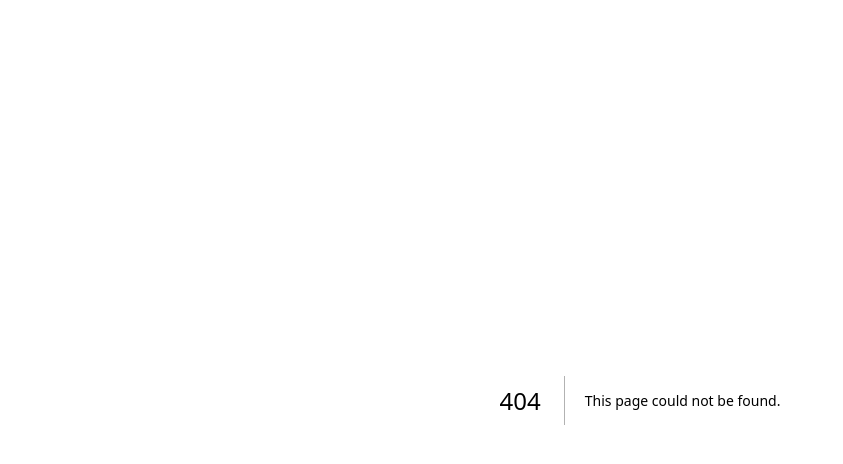
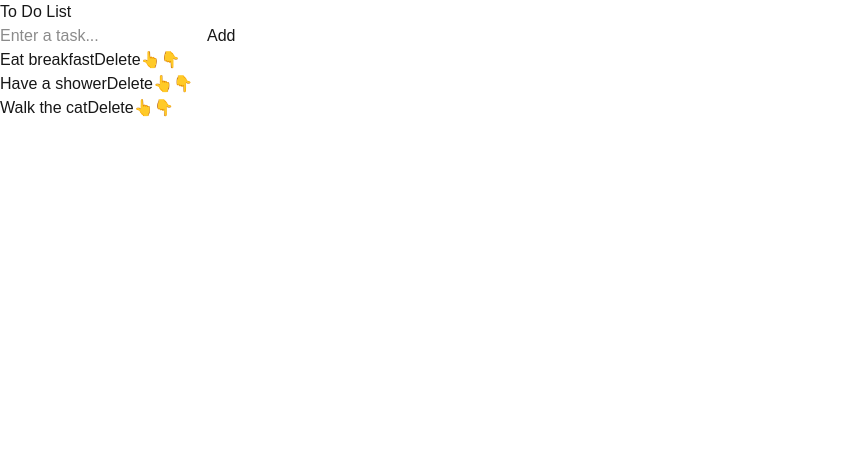
Before and after one commit to tolumorohunfola/to-do-app-from-nextjs-boilerplate, a Next.js app: page /ToDoList in a window 1280 px wide. Before the commit this address had no page. Shown: the top 464 px of the page, without its empty margins (0-843 px from the left). Built offline with nearby package versions, Linux system fonts and the light colour scheme.

Commit message:
Got the HTML sorted, and the javascript for the adding and delete buttons, but need to sort out the adding refreshing the setter input to nothing.

```diff
--- /dev/null
+++ b/app/ToDoList/ToDoList.jsx
@@ -0,0 +1,33 @@
+import React, { useState } from 'react'
+
+function ToDoList(){
+    const [tasks, setTasks] = useState([]);
+    const [newTask, setNewTask] = useState("");
+
+    function handleInputChange(event) {
+
+    }
+
+    function addTask() {
+
+    }
+
+    function deleteTask(index) {
+
+    }
+
+    function moveTaskUp(index) {
+
+    }
+
+    return(
+        <div className="to-do-list">
+            <h1>To-Do-List</h1>
+            <div>
+                <input
+                    type="text"
+                    placeholder>
+            </div>
+        </div>
+    );
+}
--- /dev/null
+++ b/app/ToDoList/page.tsx
@@ -0,0 +1,74 @@
+'use client';
+import React, { useState } from 'react'
+
+
+
+export default function Page() {
+    const [tasks, setTasks] = useState(["Eat breakfast", "Have a shower", "Walk the cat"]);
+    const [newTask, setNewTask] = useState("");
+    // This function allows the user to see the text as they are typing.
+    function handleInputChange(event) {
+        setNewTask(event.target.value)
+    }
+
+    function addTask() {
+        // only add the new task if it isn't an empty string
+        if(newTask.trim() !== "") {
+            // resets tasks to include the new task at the end
+            setTasks(t => [...t, newTask]);
+            // should be reseting the new tasks to be an empty string (but this doesn't seem to be working)
+            setNewTask("");
+        }
+    }
+
+    function deleteTask(index) {
+        // make a new array, the filter function gives the element and index, but element is not used so is now _ and index is already used so that is i
+        const updatedTasks = tasks.filter((_, i) => i !== index);
+        // resets the tasks to only include those that aren't in the delete task index
+        setTasks(updatedTasks);
+    }
+
+    function moveTaskUp(index) {
+
+    }
+
+    function moveTaskDown(index) {
+
+    }
+
+
+    return (
+        <div className="to-do-list">
+            <h1>To Do List</h1>
+            <div>
+                <input
+                type="text"
+                placeholder="Enter a task..."
+                // this makes the value of the input set to the new task (whatever is typed in!)
+                values={newTask}
+                onChange={handleInputChange} />
+                <button className="add-button"
+                onClick={addTask}>
+                    Add
+                </button>
+            </div>
+            <ol>
+                {tasks.map((task, index) =>
+                    <li key={index}>
+                        <span className="text">{task}</span>
+                        <button className="delete-button" onClick={() => deleteTask(index)}>
+                            Delete
+                        </button>
+                        <button className="move-up-button" onClick={() => moveTaskUp(index)}>
+                            👆
+                        </button>
+                        <button className="move-down-button" onClick={() => moveTaskDown(index)}>
+                            👇
+                        </button>
+                    </li>
+                )}
+            </ol>
+
+        </div>
+    );
+}
```
Also changed, not shown: package.json (+6 -6 lines), 1 other file (tests, documents, lock files or other folders).
